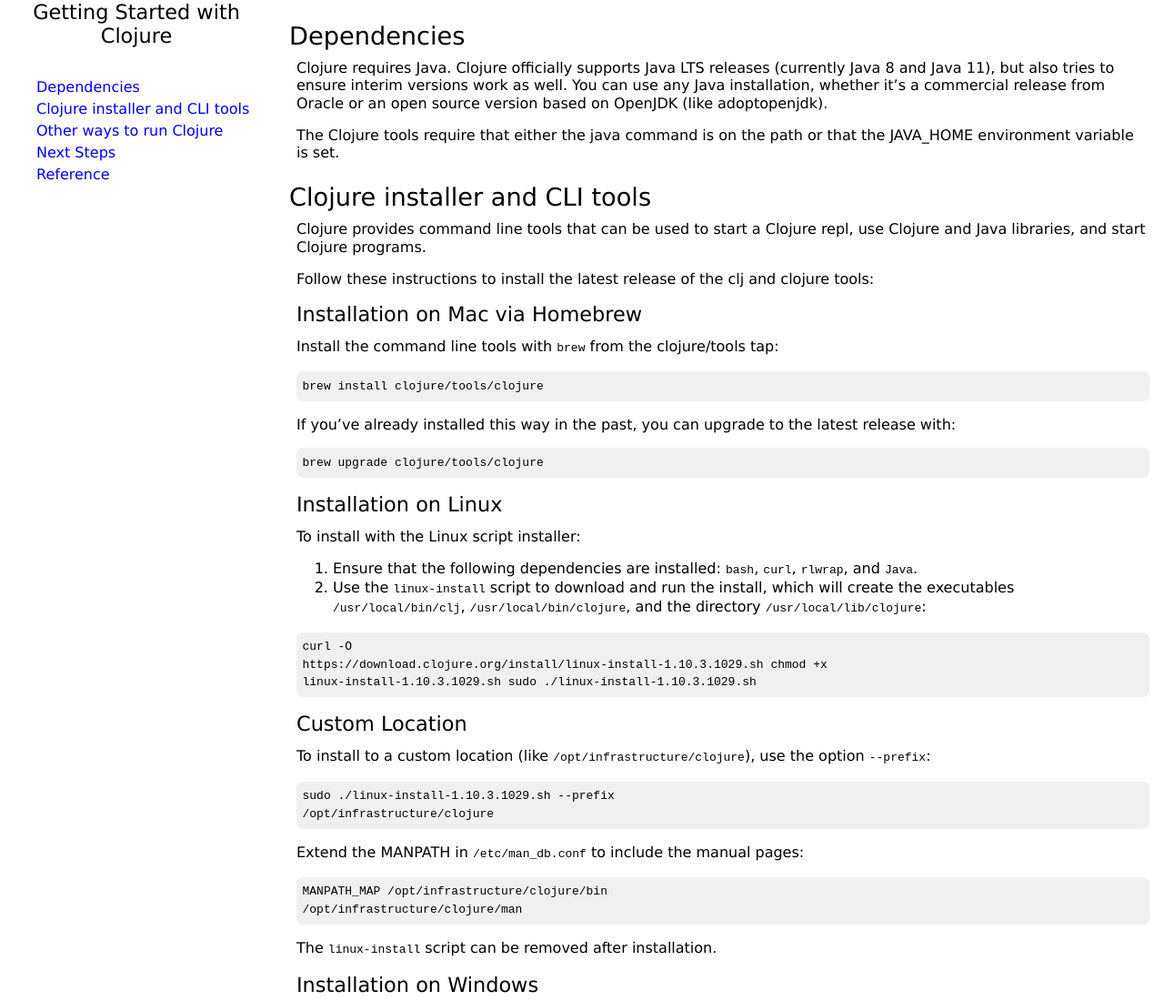
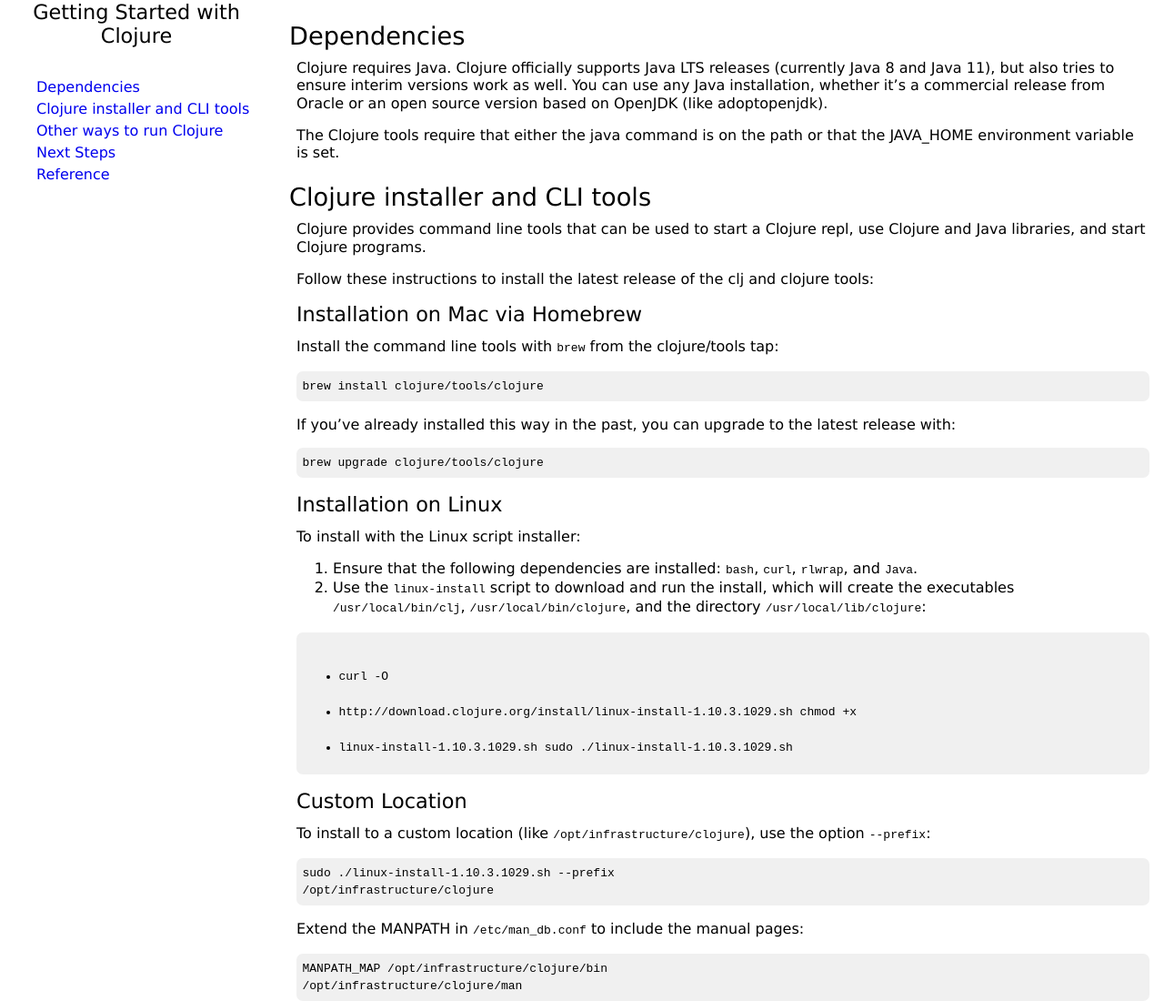
Before and after one commit to nsaritzky/fcc-technical-doc, a website: page index.html in a window 1280 px wide. Shown: the top 1100 px of the page at 91% size. Drawn offline with Linux system fonts and the light colour scheme.

Commit message:
Added a page title

```diff
--- a/index.html
+++ b/index.html
@@ -4,7 +4,7 @@
   <meta name="generator" content="HTML Tidy for HTML5 for Apple macOS version 5.8.0">
   <meta charset="utf-8">
   <meta http-equiv="x-ua-compatible" content="ie=edge">
-  <title>Untitled</title>
+  <title>Getting Started with Clojure</title>
   <meta name="description" content="">
   <meta name="viewport" content="width=device-width, initial-scale=1">
   <link rel="apple-touch-icon" href="/apple-touch-icon.png">
@@ -64,7 +64,8 @@
             Installation on Mac via Homebrew
           </header>
           <p>Install the command line tools with <code>brew</code> from the
-          clojure/tools tap:</p><code>brew install clojure/tools/clojure</code>
+          clojure/tools tap:</p>
+          <code>brew install clojure/tools/clojure</code>
           <p>If you’ve already installed this way in the past, you can upgrade to the
           latest release with:</p><code>brew upgrade clojure/tools/clojure</code>
         </section>
@@ -81,9 +82,11 @@
             install, which will create the executables <code>/usr/local/bin/clj</code>,
             <code>/usr/local/bin/clojure</code>, and the directory
             <code>/usr/local/lib/clojure</code>:</li>
-          </ol><code>curl -O
-          https://download.clojure.org/install/linux-install-1.10.3.1029.sh chmod +x
-          linux-install-1.10.3.1029.sh sudo ./linux-install-1.10.3.1029.sh</code>
+          </ol>
+          <code><ul class="code-lines">
+              <li>curl -O</li>
+              <li>http://download.clojure.org/install/linux-install-1.10.3.1029.sh chmod +x</li>
+              <li>linux-install-1.10.3.1029.sh sudo ./linux-install-1.10.3.1029.sh</li></ul></code>
         </section>
         <section class="sub-section">
           <header>
```
